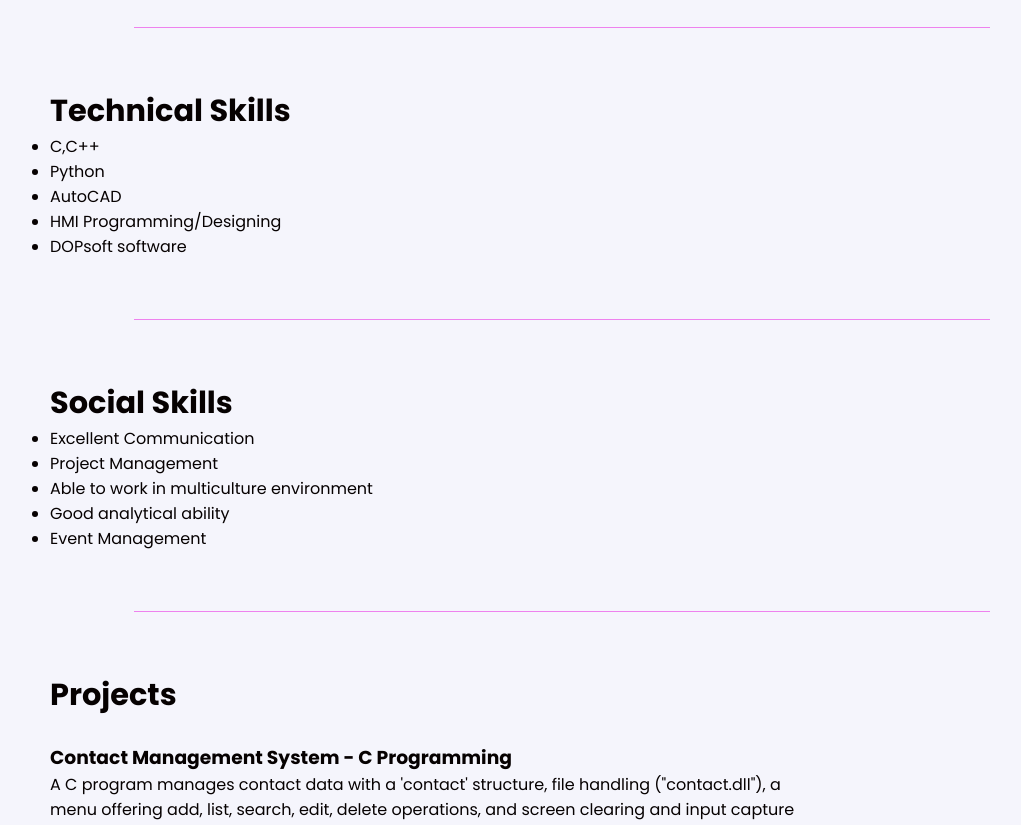
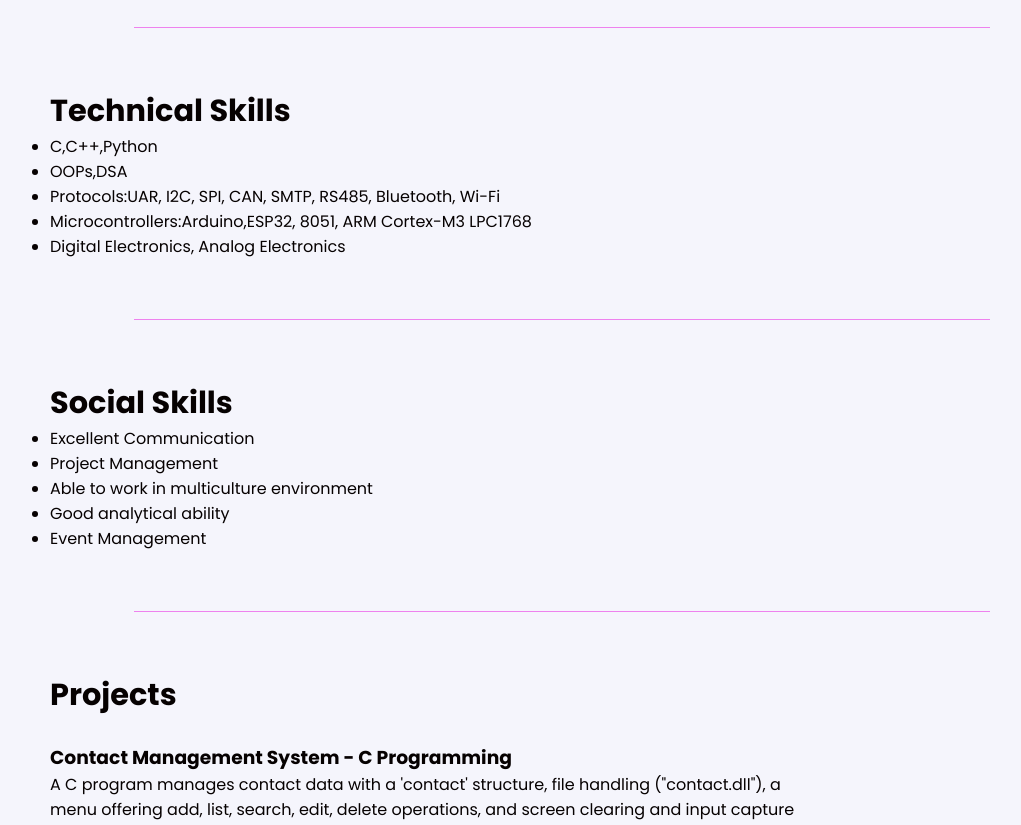
Before and after one commit to adityashirsale/Personal-Portfolio-Website, a plain HTML site: page index.html in a window 1280 px wide. Shown: the part 1720-2545 px from the top of the page, without its empty margins (78-1099 px from the left). Drawn offline with nearby package versions, Linux system fonts and the light colour scheme.

Commit message:
Update index.html

```diff
--- a/index.html
+++ b/index.html
@@ -326,11 +326,11 @@
 
             <h1>Technical Skills</h1>
             <ul>
-                <li>C,C++</li>
-                <li>Python</li>
-                <li>AutoCAD</li>
-                <li>HMI Programming/Designing</li>
-                <li>DOPsoft software</li>
+                <li>C,C++,Python</li>
+                <li>OOPs,DSA</li>
+                <li>Protocols:UAR, I2C, SPI, CAN, SMTP, RS485, Bluetooth, Wi-Fi</li>
+                <li>Microcontrollers:Arduino,ESP32, 8051, ARM Cortex-M3 LPC1768</li>
+                <li>Digital Electronics, Analog Electronics</li>
             </ul>
             <hr>
 
```
